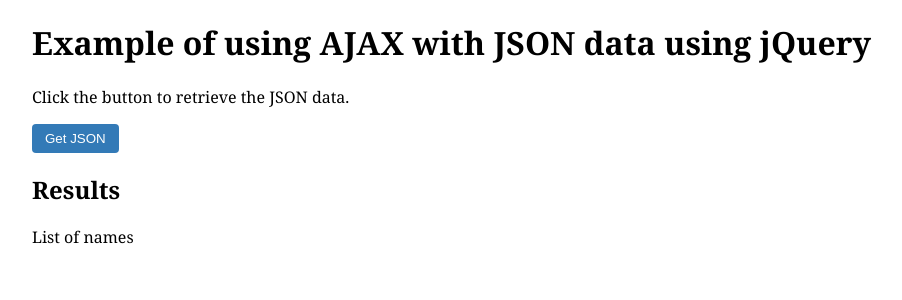
After one commit to RachelleT/info2180-ajax, a PHP site: page /json-example.php in a window 1280 px wide. The commit adds this page. Shown: the top 300 px of the page, without its empty margins (128-1030 px from the left). Run offline with PHP 8.4, Linux system fonts and the light colour scheme; some libraries are stand-ins or nearby versions.

Commit message:
Added a trivial JSON example using jQuery

```diff
--- /dev/null
+++ b/getjson.js
@@ -0,0 +1,20 @@
+// Here is one way you could do it using jQuery
+$(document).ready(function() {
+    var jsonBtn = $('#getJson');
+
+    jsonBtn.on('click', function() {
+        $.ajax('jsondata.php', {
+            method: "GET",
+            dataType: 'json'
+        }).done(function(response) {
+            var superheroes = response.superheroes;
+
+            $('#results').append("<ul></ul>");
+            $(superheroes).each(function() {
+                $('#results ul').append('<li><h3>' + this.name + ' (a.k.a ' + this.alias + ')</h3><p>' + this.email + '</p></li>');
+            });
+        }).fail(function() {
+            alert('There was a problem with the request.');
+        });
+    });
+});
--- a/index.php
+++ b/index.php
@@ -16,6 +16,7 @@
         <li><a href="simple-post.php">Simple AJAX POST request using Plain JavaScript</a></li>
         <li><a href="xml-example.php">Example of using AJAX with XML data using Plain JavaScript</a></li>
         <li><a href="jquery-xml-example.php">Example of using AJAX with XML data using jQuery</a></li>
+        <li><a href="json-example.php">Example of using AJAX with JSON data using jQuery</a></li>
         <li><a href="no-refresh-example.php">Example of using AJAX to build a simple website with no page refreshes</a></li>
       </ol>
     </div>
--- /dev/null
+++ b/json-example.php
@@ -0,0 +1,21 @@
+<!DOCTYPE html>
+<html>
+    <head>
+        <meta charset="utf-8">
+        <title>Example of using AJAX with JSON data using jQuery</title>
+        <link rel="stylesheet" href="styles.css" media="screen">
+        <script src="https://code.jquery.com/jquery-3.1.1.min.js"></script>
+        <script src="getjson.js" charset="utf-8"></script>
+    </head>
+    <body>
+        <div class="container">
+            <h1>Example of using AJAX with JSON data using jQuery</h1>
+            <p>Click the button to retrieve the JSON data.</p>
+            <button id="getJson" class="btn">Get JSON</button>
+
+            <h2>Results</h2>
+            <p>List of names</p>
+            <div id="results"></div>
+        </div>
+    </body>
+</html>
```
Also changed, not shown: jsondata.php (added, +26 -0 lines).
